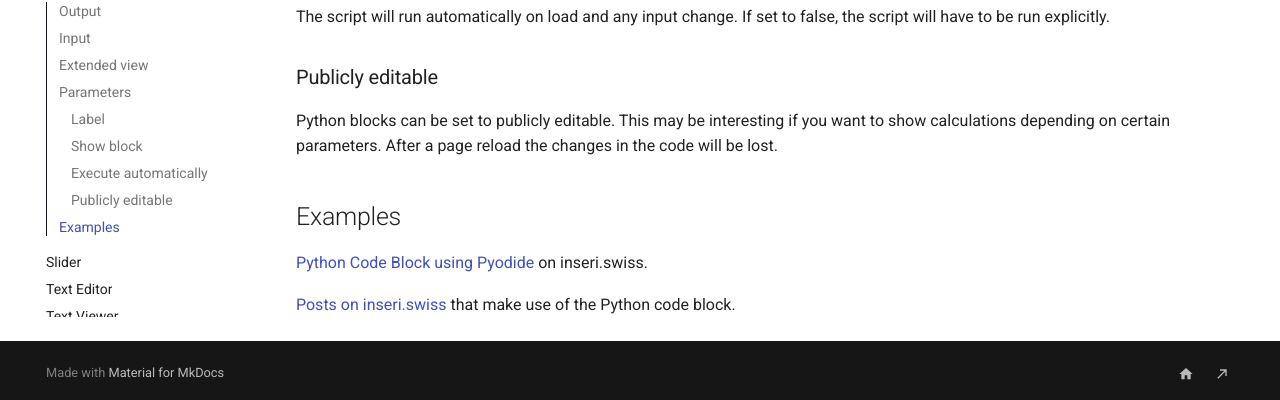
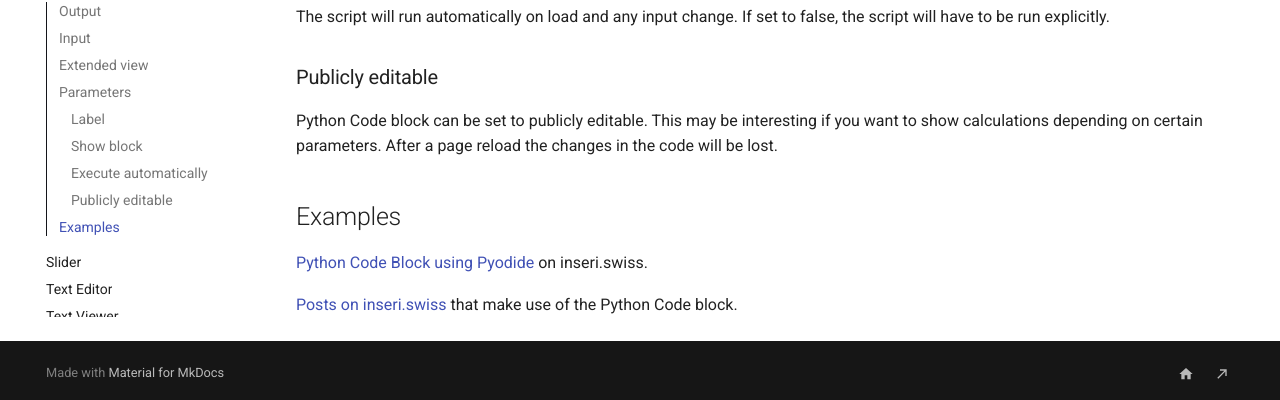
Before and after one commit to inseri-swiss/inseri-core-wp, an MkDocs documentation site: the page built from docs/blocks/python.md, in a window 1280 px wide and 900 px high, scrolled down 916 px. Shown: the part 495-895 px from the top of the window. Built offline with MkDocs 1.6.1 and Material for MkDocs 9.7.7, drawn with Linux system fonts in a browser that asks for light colours; comment, search, counter and statistics services are not loaded; some of the changed text lies outside the part shown.

Commit message:
docs: update Python block

```diff
--- a/docs/blocks/python.md
+++ b/docs/blocks/python.md
@@ -1,6 +1,6 @@
 # Python Code
 
-The python code block can be used with its own code or code loaded from another source as a text editor with the type `Python`.
+The Python Code block can be used with its own code or code loaded from another source as a text editor with the type `Python`.
 
 This block allows multiple inputs and outputs. This makes it interesting to tie the behaviors of different blocks together.
 
@@ -50,11 +50,11 @@ The script will run automatically on load and any input change. If set to false,
 
 ### Publicly editable
 
-Python blocks can be set to publicly editable. This may be interesting if you want to show calculations depending on certain parameters.
+Python Code block can be set to publicly editable. This may be interesting if you want to show calculations depending on certain parameters.
 After a page reload the changes in the code will be lost.
 
 ## Examples
 
 [Python Code Block using Pyodide](https://inseri.swiss/2023/02/python-code-block-using-pyodide/) on inseri.swiss.
 
-[Posts on inseri.swiss](https://inseri.swiss/tag/python-code/) that make use of the Python code block.
+[Posts on inseri.swiss](https://inseri.swiss/tag/python-code/) that make use of the Python Code block.
```
